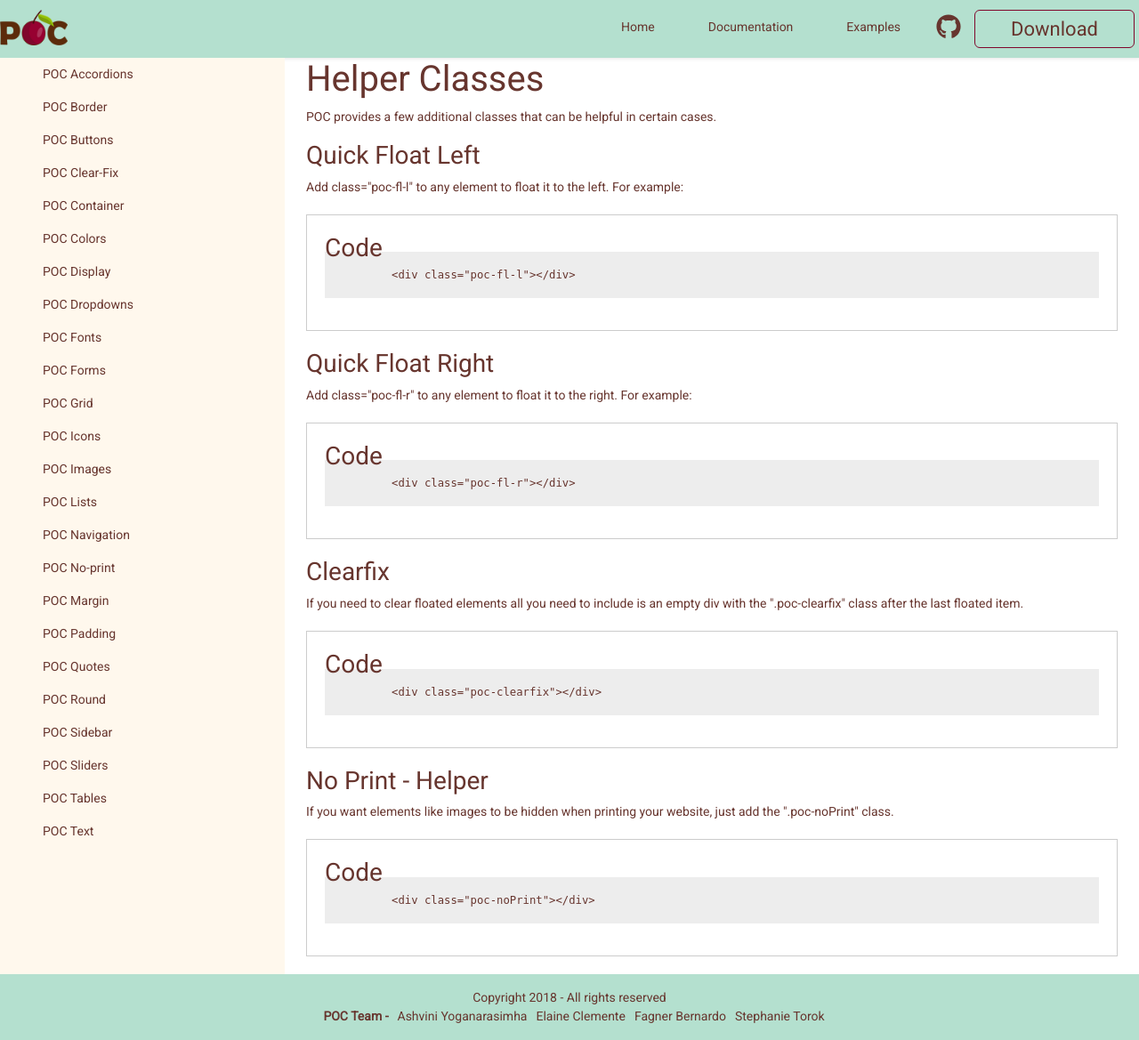
After one commit to ElaineClemente/pieceOfCake, a PHP site: page /pages/helperClasses.html in a window 1280 px wide. The commit adds this page. Shown: the whole page at 89% size. Run offline with PHP 8.4, Linux system fonts and the light colour scheme; style sheets or scripts are compiled from the project's sources.

Commit message:
helper classes included

```diff
--- /dev/null
+++ b/css/helperClasses.css
@@ -0,0 +1,10 @@
+.poc-clearIt {
+  content: "";
+  display: block;
+  clear: both; }
+
+@media print {
+  .poc-noPrint {
+    display: none; } }
+
+/*# sourceMappingURL=helperClasses.css.map */
--- a/css/myStyling.css
+++ b/css/myStyling.css
@@ -37,7 +37,7 @@
 .imgOverlay {
   margin-right: 1%; }
 
-.rotFiles {
+.poc-apLeft {
   padding-left: 20px; }
 
 .poc-apTop {
--- /dev/null
+++ b/pages/helperClasses.html
@@ -0,0 +1,96 @@
+<!DOCTYPE html>
+<html lang="en">
+
+<head>
+    <meta charset="UTF-8">
+    <title>Poc Documentation - Image Sliders</title>
+    <meta name="viewport" content="width=device-width, initial-scale=1.0">
+
+    <link rel="stylesheet" href="../css/reset.css">
+    <link rel="stylesheet" href="../css/main.css">
+    <link rel="stylesheet" href="../css/myStyling.css">
+    <link rel="stylesheet" href="../css/helperClasses.css">
+
+
+    <script type="text/javascript" src="../js/jquery-3.3.1.min.js"></script>
+    <script type="text/javascript" src="../js/fontawesome-all.min.js"></script>
+    <script type="text/javascript" src="../js/include.js"></script>
+</head>
+
+<body>
+
+    <div class="poc-main">
+        <header class="poc-header">
+            <div w3-include-html="../includes/header.html"></div>
+        </header>
+        <div class="poc-flex-row">
+        <aside class="poc-col-12 poc-col-l-3">
+            <div w3-include-html="../includes/sidebarmenu.html"></div>
+        </aside>
+
+    <section class="poc-col-12 poc-col-l-9">
+    <div class="poc-row">
+    <div class="poc-content">
+        <h1>Helper Classes</h1>
+        <p>POC provides a few additional classes that can be helpful in certain cases.</p>
+        <h3>Quick Float Left</h3>
+        <p>Add class="poc-fl-l" to any element to float it to the left. For example:</p>
+
+               <div class="map-form-item">
+                <h3>Code</h3>
+                <pre>
+        &lt;div class="poc-fl-l">&lt;/div> </pre>
+
+            </div> <!-- end map-form-item-->
+        <h3>Quick Float Right</h3>
+        <p>Add class="poc-fl-r" to any element to float it to the right. For example:</p>
+
+               <div class="map-form-item">
+                <h3>Code</h3>
+                <pre>
+        &lt;div class="poc-fl-r">&lt;/div> </pre>
+
+            </div> <!-- end map-form-item-->
+
+
+        <h3>Clearfix
+        </h3>
+        <p>If you need to clear floated elements all you need to include is an empty div with the ".poc-clearfix" class after the last floated item.</p>
+
+               <div class="map-form-item">
+                <h3>Code</h3>
+                <pre>
+        &lt;div class="poc-clearfix">&lt;/div> </pre>
+
+            </div> <!-- end map-form-item-->
+
+        <h3>No Print - Helper
+        </h3>
+        <p>If you want elements like images to be hidden when printing your website, just add the ".poc-noPrint" class.</p>
+
+               <div class="map-form-item">
+                <h3>Code</h3>
+                <pre>
+        &lt;div class="poc-noPrint">&lt;/div> </pre>
+
+            </div> <!-- end map-form-item-->
+
+
+              </div> <!-- end poc-content-->
+                </div> <!-- end poc-row-->
+
+        </section> <!-- end poc-col-12-->
+        </div> <!-- end poc-flex-row-->
+
+        <footer class="poc-pv2">
+            <div w3-include-html="../includes/footer.html"></div>
+        </footer>
+    </div>
+
+    <script>
+        includeHTML();
+    </script>
+
+</body>
+
+</html>
--- a/pages/sliders.html
+++ b/pages/sliders.html
@@ -277,7 +277,7 @@
 <h3 class="poc-apTop">Next Steps</h3>
 
 <p>Next, add the following files from your downloaded POC folder to your root folder and create the links for them. These are the files you will need:</p>
-<p class="rotFiles">jquery.rotating-slider.min.js<br>
+<p class="poc-apLeft">jquery.rotating-slider.min.js<br>
 rotating-slider.min.css<br>
 pocRotator.css</p>
 
--- /dev/null
+++ b/sass/helperClasses.sass
@@ -0,0 +1,8 @@
+.poc-clearIt
+    content: ""
+    display: block
+    clear: both
+
+@media print
+    .poc-noPrint
+        display: none
--- a/sass/myStyling.sass
+++ b/sass/myStyling.sass
@@ -1,7 +1,3 @@
-// @mixin clearIt
-    content: ""
-    display: block
-    clear: both
 .cow
     width: 49%
 .deer
@@ -33,7 +29,7 @@
     width: 49%
 .imgOverlay
     margin-right: 1%
-.rotFiles
+.poc-apLeft
     padding-left: 20px
 .poc-apTop
     padding-top: 20px
```
Also changed, not shown: 2 other files.
